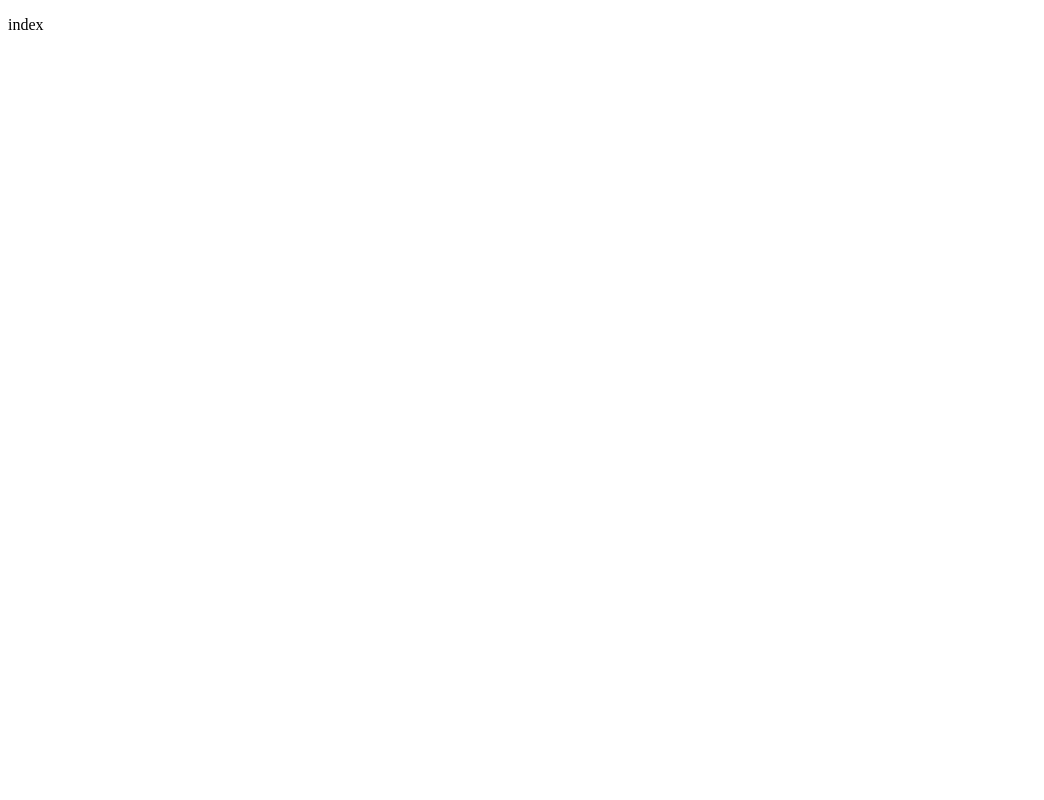
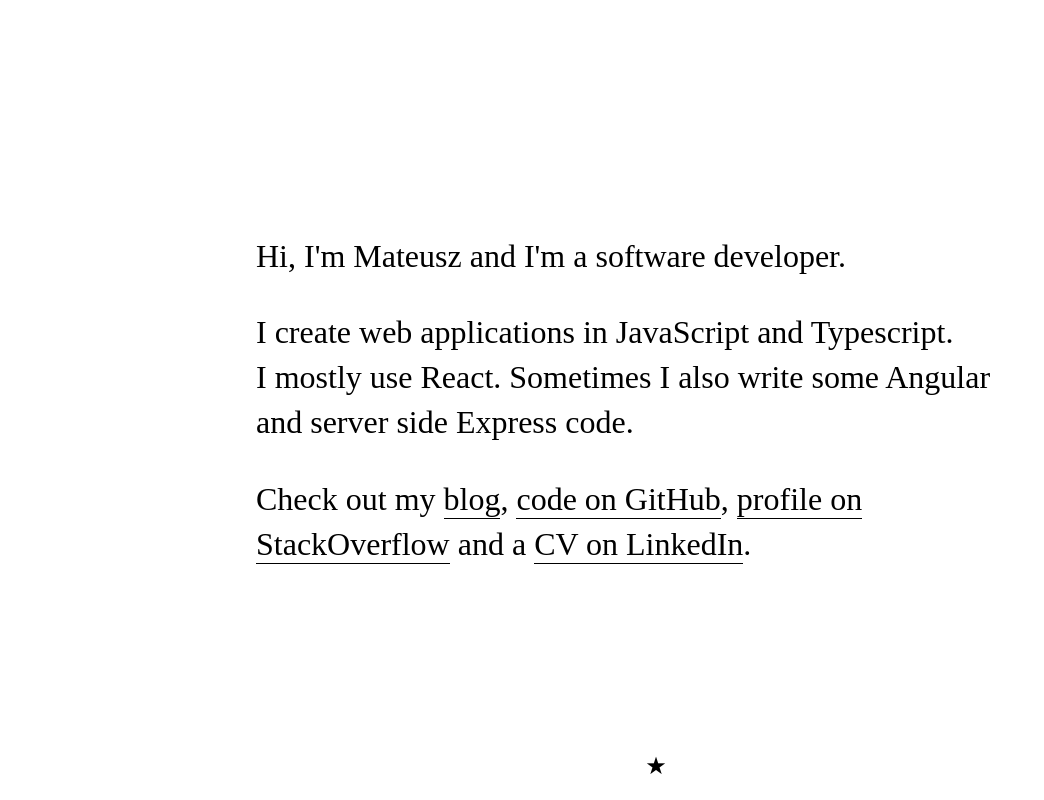
Before and after one commit to mateuszkocz/mateusz.kocz.pl, a Gatsby site: page / in a window 1280 px wide. Shown: the whole page, without its empty margins (0-1044 px from the left). Built offline with nearby package versions, Linux system fonts and the light colour scheme; Gatsby itself is replaced by a stand-in of ours.

Commit message:
Add some content and styling

```diff
--- a/src/pages/index.js
+++ b/src/pages/index.js
@@ -1,7 +1,77 @@
 import React from "react"
+import styled, { createGlobalStyle } from "styled-components"
+
+const GlobalStyles = createGlobalStyle`
+  html, body, #___gatsby, #___gatsby > * {
+    height: 100%;
+    margin: 0;
+    padding: 0;
+    line-height: 1.4;
+  }
+`
+
+const Main = styled.main`
+  position: relative;
+  margin: 0 auto;
+  padding: 1rem;
+  max-width: 800px;
+  height: 100%;
+  box-sizing: border-box;
+  display: flex;
+  flex-direction: column;
+  justify-content: center;
+  font-size: 2rem;
+
+  h1 {
+    margin: 0;
+    font-size: inherit;
+    font-weight: normal;
+  }
+
+  p {
+    margin: 2rem 0 0;
+  }
+
+  a {
+    color: inherit;
+    text-decoration: none;
+    border-bottom: 1px solid;
+    padding-bottom: 1px;
+  }
+`
+
+const Star = styled.aside`
+  position: absolute;
+  width: 100%;
+  bottom: 1rem;
+  text-align: center;
+  font-size: 1.5rem;
+  span {
+    cursor: pointer;
+  }
+`
 
 const IndexPage = () => (
-  <p>index</p>
+  <Main>
+    <GlobalStyles/>
+    <h1>Hi, I'm Mateusz and I'm a software developer.</h1>
+    <p>
+      I create web applications in JavaScript and Typescript. I&nbsp;mostly use
+      React.
+      Sometimes I&nbsp;also write some Angular and server side Express code.
+    </p>
+    <p>
+      Check out my <a href="https://radiatingstar.com/">blog</a>,
+      {" "}<a href="https://github.com/mateuszkocz">code on GitHub</a>,
+      {" "}<a href="https://stackoverflow.com/users/1382409/mateusz-kocz">profile
+      on StackOverflow</a>
+      {" "}and a <a href="https://www.linkedin.com/in/mateuszkocz/">CV on
+      LinkedIn</a>.
+    </p>
+    <Star>
+      <span>★</span>
+    </Star>
+  </Main>
 )
 
 export default IndexPage
```
